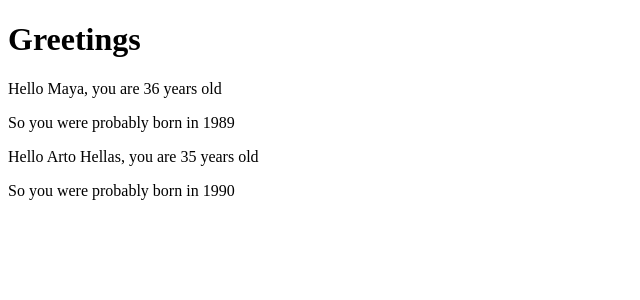
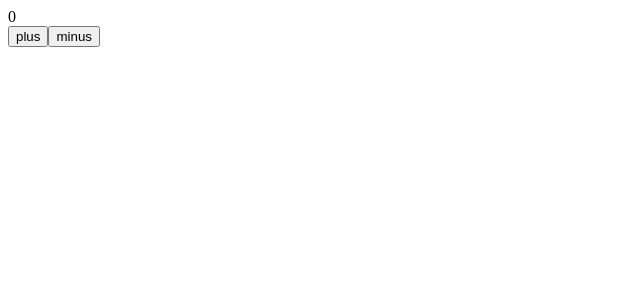
Before and after one commit to miguelc83/FullStackOpen, a React (Vite) app in the folder part1/: page / in a window 1280 px wide. Shown: the top 300 px of the page, without its empty margins (0-640 px from the left). Built offline with nearby package versions, Linux system fonts and the light colour scheme.

Commit message:
useState

```diff
--- a/part1/src/App.jsx
+++ b/part1/src/App.jsx
@@ -1,51 +1,51 @@
-// The Hello component uses destructuring to extract the 'name' and 'age' properties
-// directly from the props object passed to it.
-const Hello = ({ name, age }) => {
-  // Logs the name and age to the console for debugging purposes.
-  console.log(name, age)
+// Importing the `useState` hook from React to manage state in the functional component.
+import { useState } from 'react'
 
-  // Defines a function to calculate the year of birth based on the current year and the age.
-  // This function uses the 'age' value destructured from props.
-  const bornYear = () => new Date().getFullYear() - age
+// The `Display` component is a simple functional component that uses destructuring
+// to directly access the `counter` prop passed to it.
+const Display = ({ counter }) => <div>{counter}</div>
 
-  // Returns a JSX structure that displays a greeting message and the calculated year of birth.
+// The `Button` component is another functional component that receives props.
+// It uses destructuring to simplify access to `handleClick` and `text` props.
+const Button = (props) => {
+  return (
+    <button onClick={props.handleClick}>
+      {props.text}
+    </button>
+  )
+}
+
+// The main `App` component where the application logic resides.
+const App = () => {
+  // Using the `useState` hook to create a state variable `counter` and its updater function `setCounter`.
+  // The initial value of `counter` is set to 0.
+  const [counter, setCounter] = useState(0)
+
+  // Function to increment the `counter` state by 1.
+  const increaseByOne = () => setCounter(counter + 1)
+
+  // Function to decrement the `counter` state by 1.
+  const decreaseByOne = () => setCounter(counter - 1)
+
+  // Function to reset the `counter` state to 0.
+  const setToZero = () => setCounter(0)
+
+  // The `App` component returns a JSX structure that renders the `Display` and `Button` components.
+  // The `Display` component shows the current value of `counter`.
+  // The `Button` components are used to trigger the state update functions.
   return (
     <div>
-      <p>
-        Hello {name}, you are {age} years old
-      </p>
-      <p>So you were probably born in {bornYear()}</p>
+      {/* Passing the `counter` state as a prop to the `Display` component. */}
+      <Display counter={counter} />
+
+      {/* Passing the `increaseByOne` function and button text as props to the `Button` component. */}
+      <Button handleClick={increaseByOne} text="plus" />
+
+      {/* Passing the `decreaseByOne` function and button text as props to the `Button` component. */}
+      <Button handleClick={decreaseByOne} text="minus" />
     </div>
   )
 }
 
-// The App component demonstrates the use of destructuring in various contexts.
-const App = () => {
-  // Defines a 'person' object with multiple properties, including nested objects and arrays.
-  const person = {
-    name: 'Arto Hellas', // Name of the person
-    age: 35, // Age of the person
-    hobbies: ['HTML', 'CSS', 'JavaScript'], // Array of hobbies
-    education: { // Nested object representing education details
-      degree: 'Master',
-      major: 'Computer Science',
-      university: 'University of Helsinki',
-      year: 2010
-    },
-  }
-
-  // Returns a JSX structure that renders the Hello component twice.
-  // The first instance passes hardcoded values, while the second uses destructured properties from the 'person' object.
-  return (
-    <div>
-      <h1>Greetings</h1>
-      {/* Passes hardcoded values to the Hello component. The age is calculated dynamically. */}
-      <Hello name="Maya" age={26 + 10} />
-      {/* Passes destructured properties from the 'person' object to the Hello component. */}
-      <Hello name={person.name} age={person.age} />
-    </div>
-  )
-}
-
-// Exports the App component as the default export of this module.
+// Exporting the `App` component as the default export of this module.
 export default App
```
